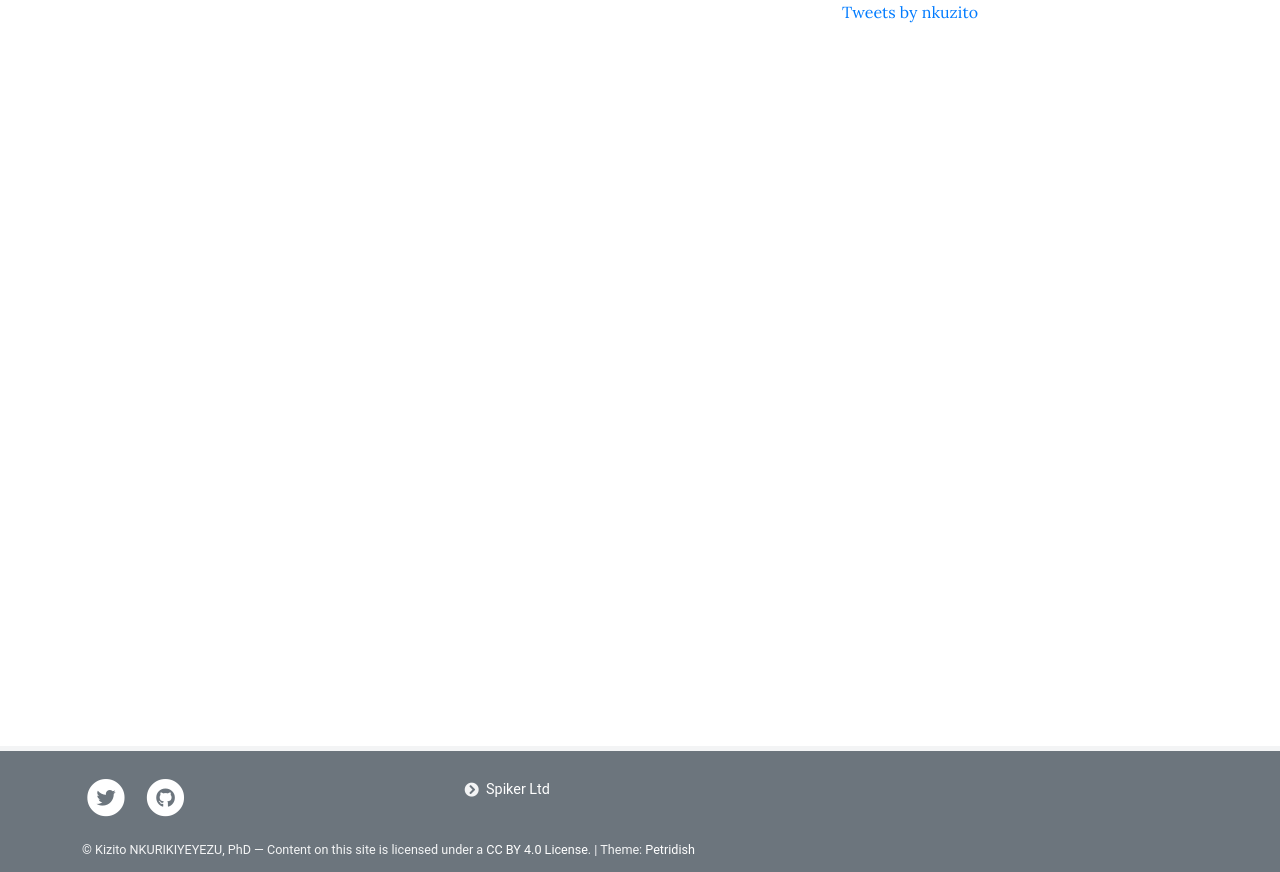
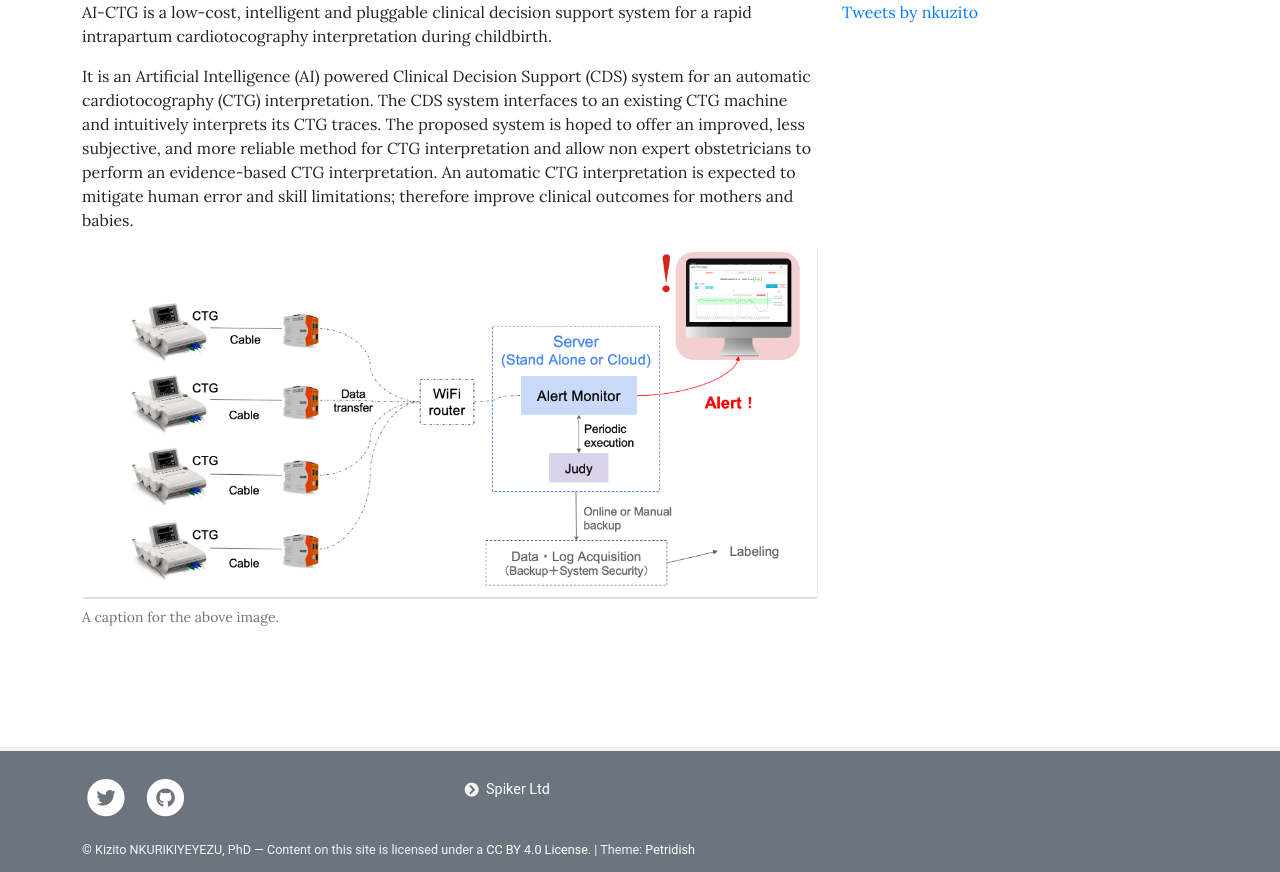
Before and after one commit to qiriro/ctg, a Jekyll site: the page built from pages/home.md, in a window 1280 px wide. Shown: the part 200-1072 px from the top of the page. Built offline with Jekyll 4.4.1, drawn with Linux system fonts in a browser that asks for light colours; comment, search, counter and statistics services are not loaded.

Commit message:
add system image

```diff
--- a/pages/home.md
+++ b/pages/home.md
@@ -5,3 +5,14 @@ description:
 background:
 permalink: /
 ---
+
+# WHAT IS AI-CTG
+AI-CTG is a low-cost, intelligent and pluggable clinical decision support system for a rapid intrapartum cardiotocography interpretation during childbirth.
+
+It is an Artificial Intelligence (AI) powered Clinical Decision Support (CDS)
+system for an automatic cardiotocography (CTG) interpretation. The CDS system interfaces to an existing CTG machine and intuitively interprets its CTG traces. The proposed system is hoped to offer an improved, less subjective, and more reliable method for CTG interpretation and allow non expert obstetricians to perform an evidence-based CTG interpretation. An automatic CTG interpretation is expected to mitigate human error and skill limitations; therefore improve clinical outcomes for mothers and babies.
+
+<figure class="figure">
+  <img src="static_files/images/system-architecture.png" class="figure-img img-fluid rounded" alt="A generic square placeholder image with rounded corners in a figure.">
+  <figcaption class="figure-caption">A caption for the above image.</figcaption>
+</figure>
```
Also changed, not shown: static_files/images/system-architecture.png (added).
